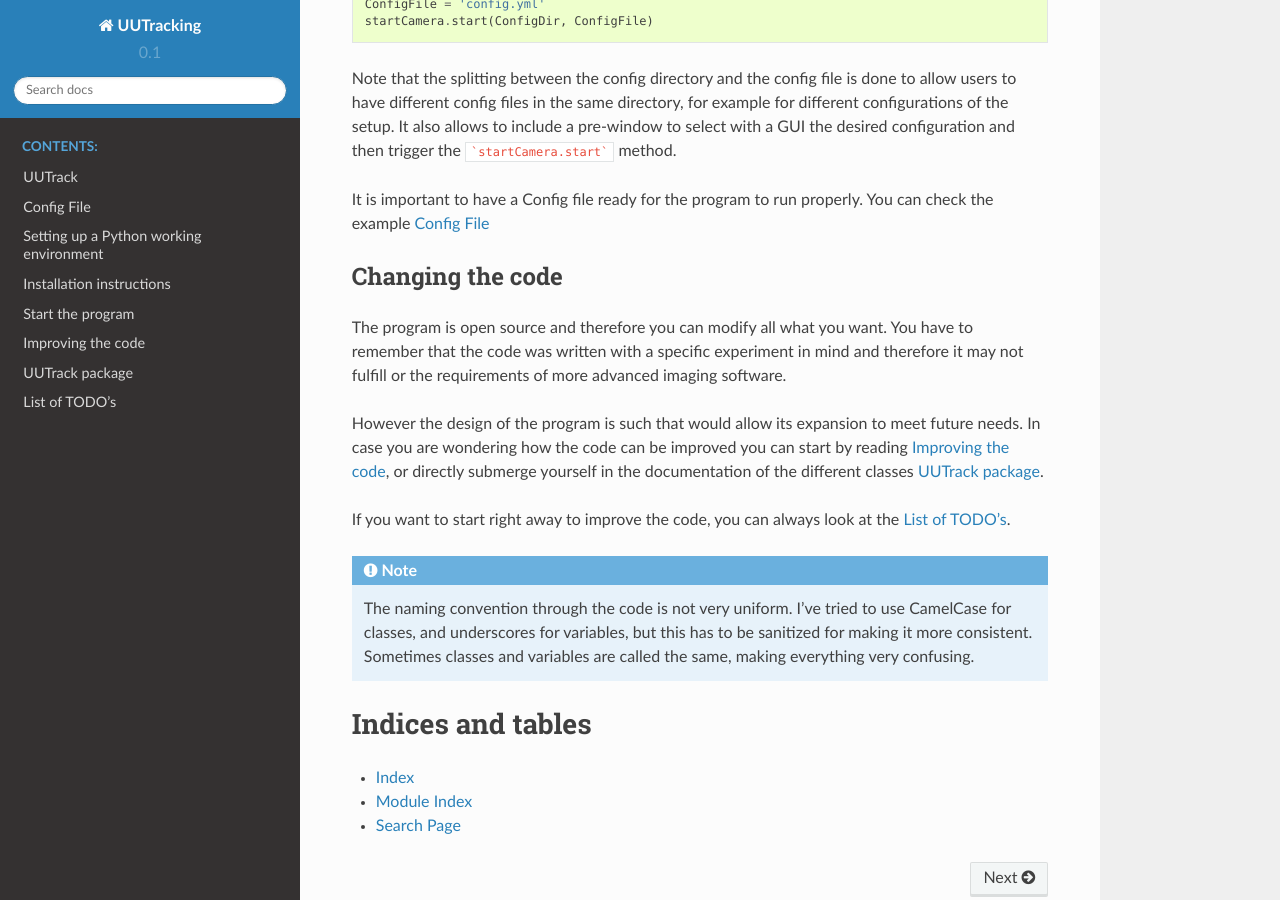
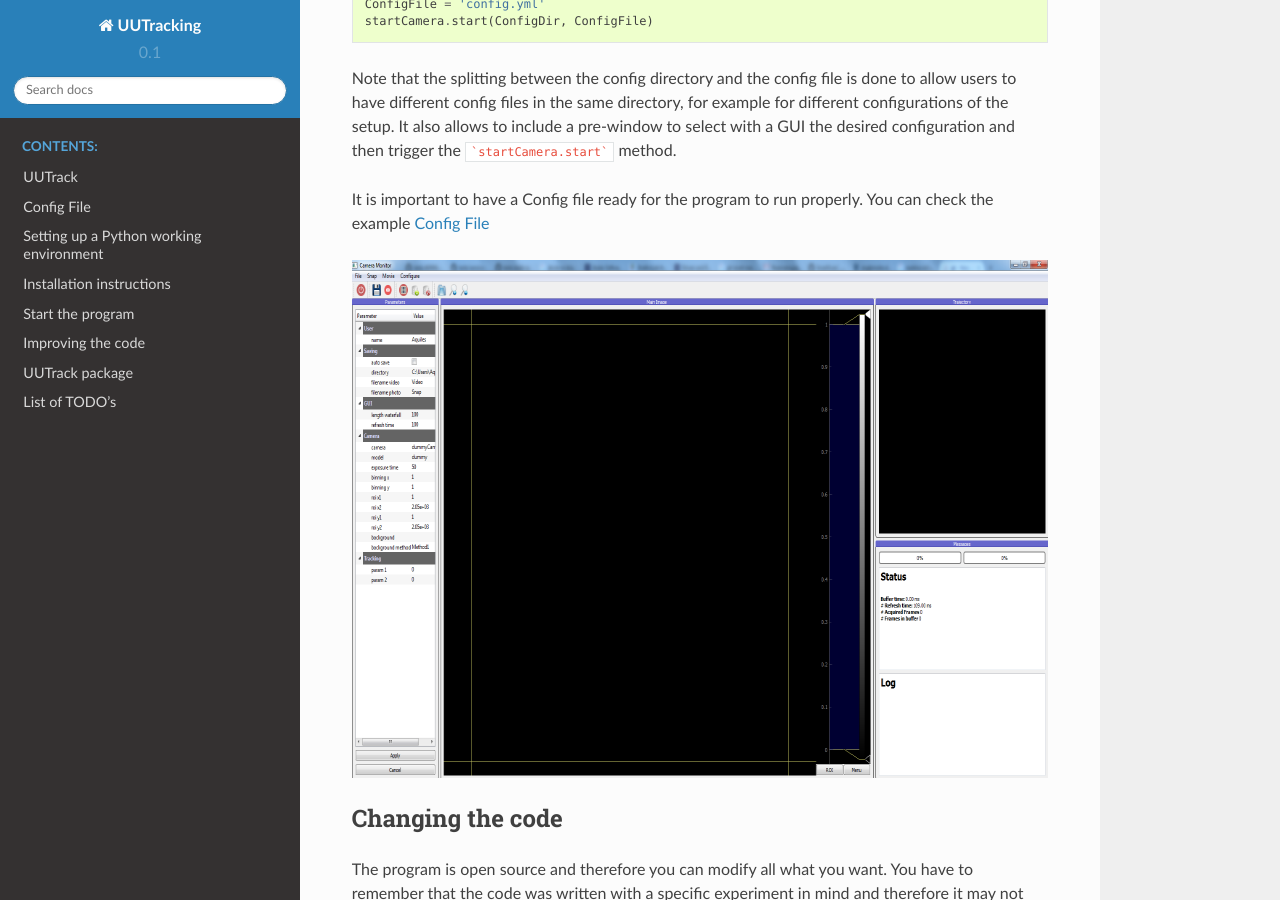
Before and after one commit to uetke/UUTrack, a Sphinx documentation site: the page built from docs/source/index.rst, in a window 1280 px wide and 900 px high, scrolled down 628 px. Built offline with Sphinx 7.4.7 and the Read the Docs theme 2.0.0, drawn with Linux system fonts in a browser that asks for light colours.

Commit message:
Added screenshot to docs

````diff
--- a/docs/source/index.rst
+++ b/docs/source/index.rst
@@ -28,6 +28,10 @@ To run the program you can just import the startCamera module from the root of U
 Note that the splitting between the config directory and the config file is done to allow users to have different config files in the same directory, for example for different configurations of the setup. It also allows to include a pre-window to select with a GUI the desired configuration and then trigger the ```startCamera.start``` method.
 
 It is important to have a Config file ready for the program to run properly. You can check the example :ref:`config`
+
+.. figure:: _static/screenshot.png
+   :scale: 50 %
+   :alt: screenshot
 
 Changing the code
 -----------------
````
Also changed, not shown: docs/source/_static/screenshot.png (added).
